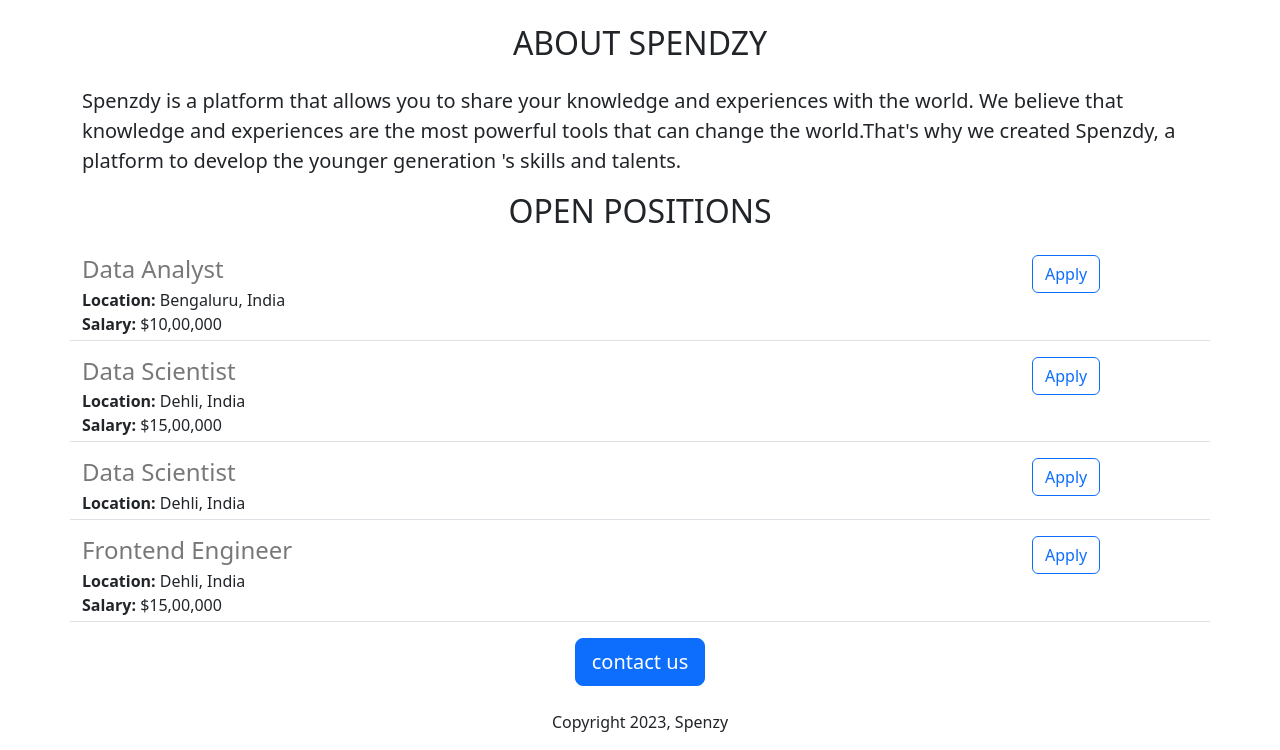
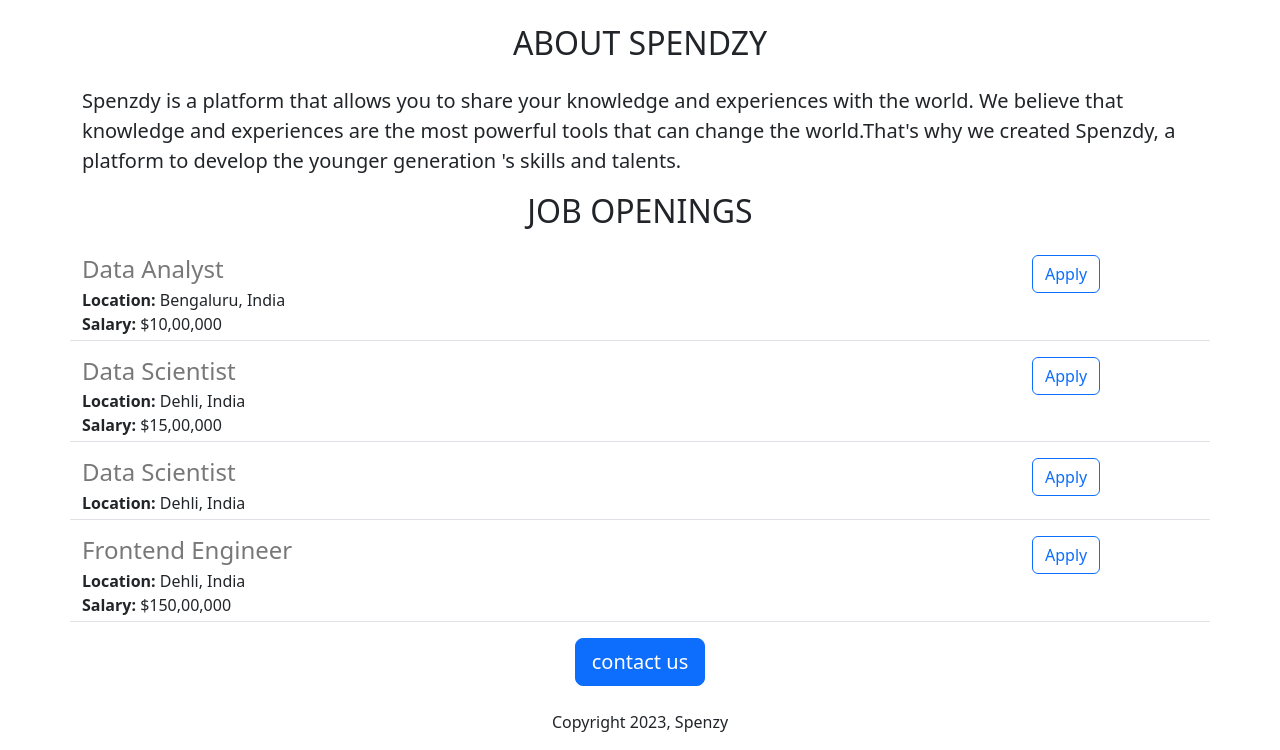
Before and after one commit to Kellykenz/KELSONS-OFFICIAL-WEBSITE, a Flask app: page / in a window 1280 px wide. Shown: the part 456-1206 px from the top of the page. Run offline with Flask 3, Linux system fonts and the light colour scheme.

Commit message:
made some changes

```diff
--- a/app.py
+++ b/app.py
@@ -25,7 +25,7 @@ JOBS = [
     'id': 4,
     'title': 'Frontend Engineer',
     'Location': 'Dehli, India',
-    'Salary': '$15,00,000'
+    'Salary': '$150,00,000'
   },
  ]
 
--- a/templates/home.html
+++ b/templates/home.html
@@ -23,7 +23,7 @@
       <p class="lead">
         Spenzdy is a platform that allows you to share your knowledge and experiences with the world. We believe that knowledge and experiences are the most powerful tools that can change the world.That's why we created Spenzdy, a platform to develop the younger generation 's skills and talents.
       </p>
-      <h2 class="text-center mt-2 mb-4">OPEN POSITIONS</h2>
+      <h2 class="text-center mt-2 mb-4">JOB OPENINGS</h2>
       <p>
        {% for job in jobs %}
         {% include 'jobitem.html' %}
```
